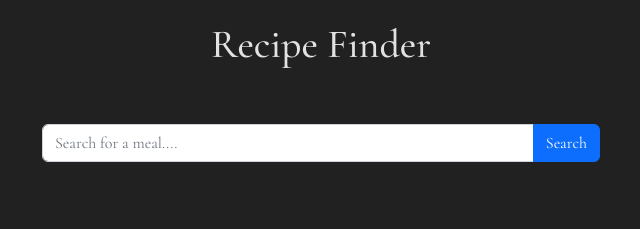
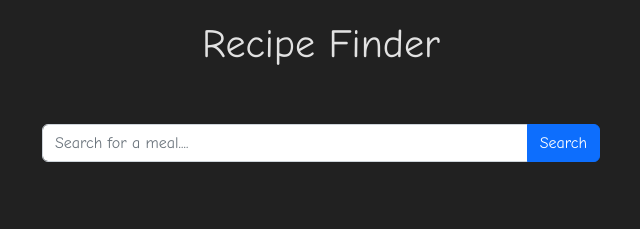
Before and after one commit to hrishabhvarshney/Recipe-finder, a plain HTML site: page index.html in a window 1280 px wide. Shown: the whole page, without its empty margins (319-959 px from the left). Drawn offline with nearby package versions, Linux system fonts and the light colour scheme.

Commit message:
style.css

```diff
--- a/style.css
+++ b/style.css
@@ -1,9 +1,10 @@
-@import url("https://fonts.googleapis.com/css2?family=Cormorant+Garamond:ital,wght@0,300;0,400;0,500;0,600;0,700;1,300;1,400;1,500;1,600;1,700&display=swap");
+@import url('https://fonts.googleapis.com/css2?family=Comic+Neue:ital,wght@0,300;0,400;0,700;1,300;1,400;1,700&display=swap');
 * {
   margin: 0;
   padding: 0;
   box-sizing: border-box;
-  font-family: "Cormorant Garamond", serif;
+
+  font-family: "Comic Neue", cursive;
   font-weight: bold;
 }
 body {
```
